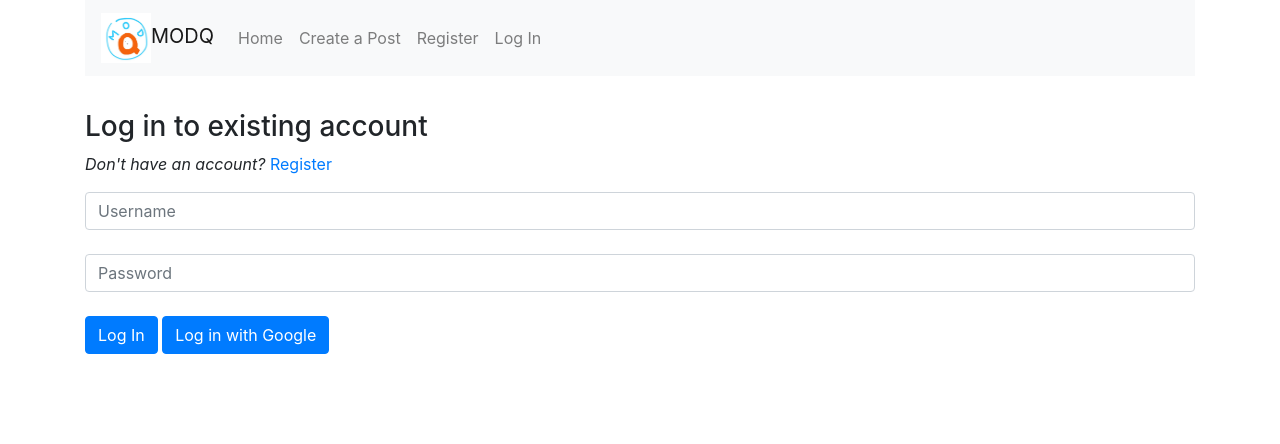
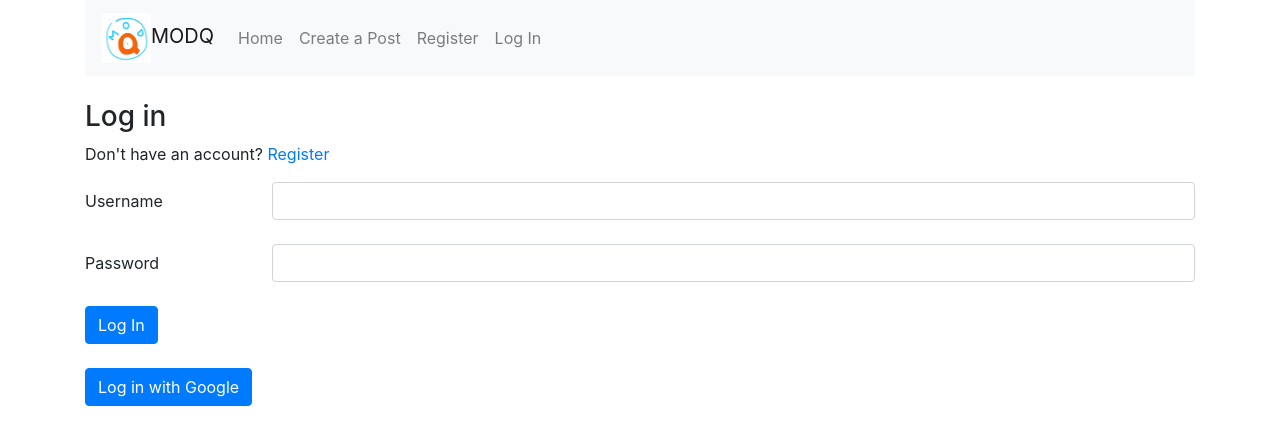
Before and after one commit to ysr25/orbitalMODQ, a React (Create React App) app in the folder client/: page /users/login in a window 1280 px wide. Shown: the top 444 px of the page. Built offline with nearby package versions, Linux system fonts and the light colour scheme.

Commit message:
Change login page

```diff
--- a/client/src/main/directories/LogIn.js
+++ b/client/src/main/directories/LogIn.js
@@ -1,32 +1,34 @@
 import React, { Component } from 'react'
 import { Link, Redirect } from 'react-router-dom'
 import Button from 'react-bootstrap/Button'
+import settings from '../config/settings'
+import Form from "react-bootstrap/Form"
+import Col from 'react-bootstrap/Col'
 
 export default class LogIn extends Component {
   constructor () {
     super()
 
     this.state = {
-      user_username: '',
-      user_password: '',
+      username: '',
+      password: '',
       isButtonDisabled: false,
-      buttonVariant: 'primary',
-      loginStatus: 'Log In',
       loggedIn: false,
-      redirectTo: null,
-      loginError: null
+      status: null
     }
   }
 
   onChangeUsername = (e) => {
     this.setState({
-      user_username: e.target.value
+      username: e.target.value,
+      isButtonDisabled: false
     })
   }
 
   onChangePassword = (e) => {
     this.setState({
-      user_password: e.target.value
+      password: e.target.value,
+      isButtonDisabled: false
     })
   }
 
@@ -34,85 +36,83 @@ export default class LogIn extends Component {
     e.preventDefault()
 
     const userLogIn = {
-      username: this.state.user_username,
-      password: this.state.user_password
+      username: this.state.username,
+      password: this.state.password
     }
 
     this.setState({
       isButtonDisabled: true,
-      buttonVariant: 'dark',
-      loginStatus: 'Logging In...'
+      status: 'Logging In...'
     })
 
     this.props.api('post', '/users/login', userLogIn)
-      .then((res) => {
-        this.setState({ redirectTo: '/' })
+      .then(res => {
+        this.setState({ status: res.data.message })
+        this.props.history.push('/')
       })
-      .catch((err) => {
-        console.log(err)
+      .catch(err => {
         this.setState({
-          loginError: err.response.data.message,
-          buttonVariant: 'primary',
-          loginStatus: 'Log In',
-          isButtonDisabled: false
+          status: err.response.data.message,
+          isButtonDisabled: true
         })
       })
   }
 
   render () {
-    const url = process.env.NODE_ENV === 'development' ? 'http://localhost:3001/api/users/login/google' : '/api/users/login/google'
-    if (this.state.redirectTo) {
-      return <Redirect to={{ pathname: this.state.redirectTo }} />
-    } else {
     return (
-        <div style={{ marginTop: 10 }}>
-          <div>
-            <h3>Log in to existing account</h3>
-            <p className='grey-text text-darken-1'>
-              <em>Don't have an account? </em>
-              <Link to='/users/signup'>Register</Link>
-            </p>
-          </div>
-          <form onSubmit={this.onSubmit}>
-            <input
-              type='text'
-              placeholder='Username'
-              className='form-control'
-              value={this.state.user_username}
+      <>
+        <h3>Log in</h3>
+        <p>Don't have an account? <Link to='/users/signup'>Register</Link></p>
+        <Form onSubmit={this.onSubmit}>
+          <Form.Row>
+            <Form.Label
+              htmlFor="username"
+              column sm={2}>
+            Username
+            </Form.Label>
+            <Col>
+              <Form.Control
+                id="username"
+                type="text"
+                value={this.state.username}
                 onChange={this.onChangeUsername}
-              required
-            />
+                required/>
+            </Col>
+          </Form.Row>
           <br />
-            <input
-              type='password'
-              placeholder='Password'
-              className='form-control'
-              value={this.state.user_password}
+
+          <Form.Row>
+            <Form.Label
+              htmlFor="password"
+              column sm={2}>
+            Password
+            </Form.Label>
+            <Col>
+              <Form.Control
+                id="password"
+                type="text"
+                value={this.state.password}
                 onChange={this.onChangePassword}
-              required
-            />
+                required/>
+            </Col>
+          </Form.Row>
           <br />
-            <div className='form-group'>
+
           <Button
             type='submit'
-                className='btn btn-primary'
-                disabled={this.state.isButtonDisabled}
-                variant={this.state.buttonVariant}
-              >
-                {this.state.loginStatus}
+            disabled={this.state.isButtonDisabled}>
+          Log In
           </Button>
-              {' '}
+          <br />
+          {this.state.status}
+          <br />
           <a
-                href={url}
-                className='btn btn-primary'
-              >
+            href={settings.serverUrl + 'api/users/login/google'}
+            className='btn btn-primary'>
           Log in with Google
           </a>
-              <p>{this.state.loginError}</p>
-            </div>
-          </form>
-        </div>
+        </Form>
+      </>
     )
   }
 }
-}
--- a/client/src/main/directories/Register.js
+++ b/client/src/main/directories/Register.js
@@ -87,14 +87,7 @@ export default class Register extends Component {
     return (
       <>
         <h3>Create An Account</h3>
-        <p className='grey-text text-darken-1'>
-          <em>Already have an account? </em>
-          <Link to='/users/login'>Log in to an existing account</Link>
-        </p>
-        <p>
-          <em>Alternatively, </em>
-          <a href={settings.serverUrl + 'api/users/login/google'}>Sign up with Google</a>
-        </p>
+        <p>Already have an account? <Link to='/users/login'>Log in</Link></p>
         <UserForm
           email={this.state.email}
           username={this.state.username}
@@ -114,6 +107,12 @@ export default class Register extends Component {
           onChangeYearOfStudy={this.onChangeYearOfStudy}
           onSubmit={this.onSubmit}
         />
+        <br />
+        <a
+          href={settings.serverUrl + 'api/users/login/google'}
+          className='btn btn-primary'>
+        Sign up with Google
+        </a>
       </>
     )
   }
```
Lines whose indentation alone changed are shown as unchanged.
